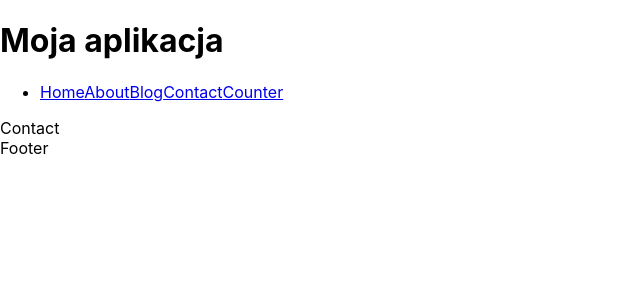
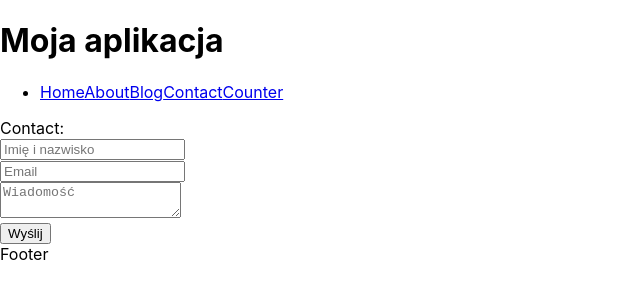
Before and after one commit to KajBialas/sda-react-context-29, a React (Create React App) app: page /contact in a window 1280 px wide. Shown: the top 300 px of the page, without its empty margins (0-640 px from the left). Built offline with nearby package versions, Linux system fonts and the light colour scheme.

Commit message:
Zadanie 3

```diff
--- /dev/null
+++ b/src/components/ContactForm.tsx
@@ -0,0 +1,41 @@
+import { useState, ChangeEvent, FormEvent  } from "react";
+
+const INIT_STATE = {
+    fullName: '',
+    email: '',
+    message: ''
+}
+const ContactForm = () => {
+    const [formData, setFormData] = useState(INIT_STATE);
+
+    const handleChange = (e: FormEvent<HTMLInputElement | HTMLTextAreaElement>) => {
+        const { value, name } = e.target as HTMLInputElement | HTMLTextAreaElement;
+        setFormData(prevState => ({
+            ...prevState,
+            [name]: value,
+        }))
+    }
+
+    const handleSubmit = (e: FormEvent<HTMLFormElement>) => {
+        e.preventDefault();
+        console.log('form', formData);
+        setFormData(INIT_STATE);
+    }
+
+    return (
+        <form onSubmit={handleSubmit}>
+            <div>
+                <input name="fullName" type="text" placeholder="Imię i nazwisko" value={formData.fullName} onChange={handleChange} />
+            </div>
+            <div>
+                <input name="email" type="text" placeholder="Email" value={formData.email} onChange={handleChange} />
+            </div>
+            <div>
+                <textarea name="message" value={formData.message} placeholder="Wiadomość" onChange={handleChange} />
+            </div>
+            <button type="submit">Wyślij</button>
+        </form>
+    )
+}
+
+export default ContactForm;
--- a/src/pages/Contact.tsx
+++ b/src/pages/Contact.tsx
@@ -1,9 +1,14 @@
+import ContactForm from "../components/ContactForm";
 const Contact = () => {
     return (
         <div>
-            Contact
+            Contact:
+            <ContactForm />
         </div>
     )
 }
 
 export default Contact;
+
+// 1. Utwórz formularz kontaktowy zawierający pola: imię i nazwisko, adres email oraz wiadomość.
+// 2. Po wysłaniu formularza dane powinny wyświetlić się w konsoli
```
